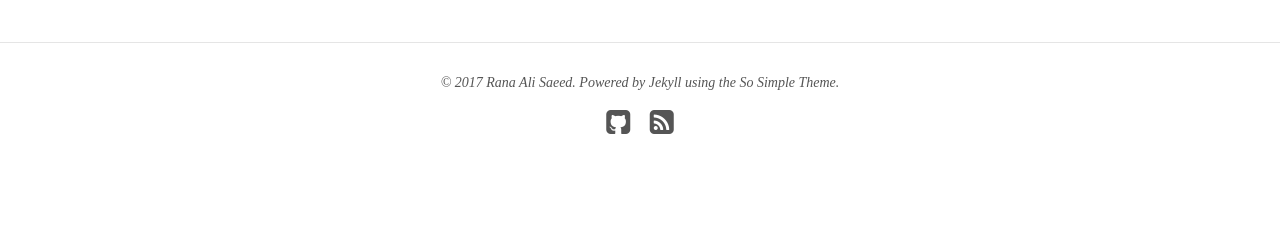
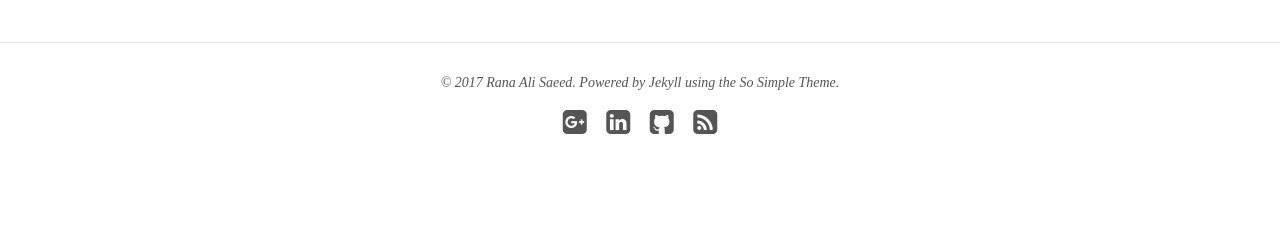
Before and after one commit to ranaalisaeed/ranaalisaeed.github.io, a Jekyll site: the page built from index.html, in a window 1280 px wide. Shown: the part 1340-1571 px from the top of the page. Built offline with Jekyll 4.4.1, drawn with Linux system fonts in a browser that asks for light colours; nearby versions of some CDN libraries.

```diff
--- a/_config.yml
+++ b/_config.yml
@@ -45,14 +45,14 @@ owner:
   facebook: #username
   github: ranaalisaeed
   stackexchange: #http://stackoverflow.com/users/123456/username
-  linkedin: #ranaalisaeed
+  linkedin: ranaalisaeed
   instagram: #username
   flickr: #username
   tumblr: #username
   pinterest: #username
   weibo: #userid
   google:
-    plus: #ali.saeedrana
+    plus: ali.saeedrana
     analytics:
     verify:
     ad-client:
```
